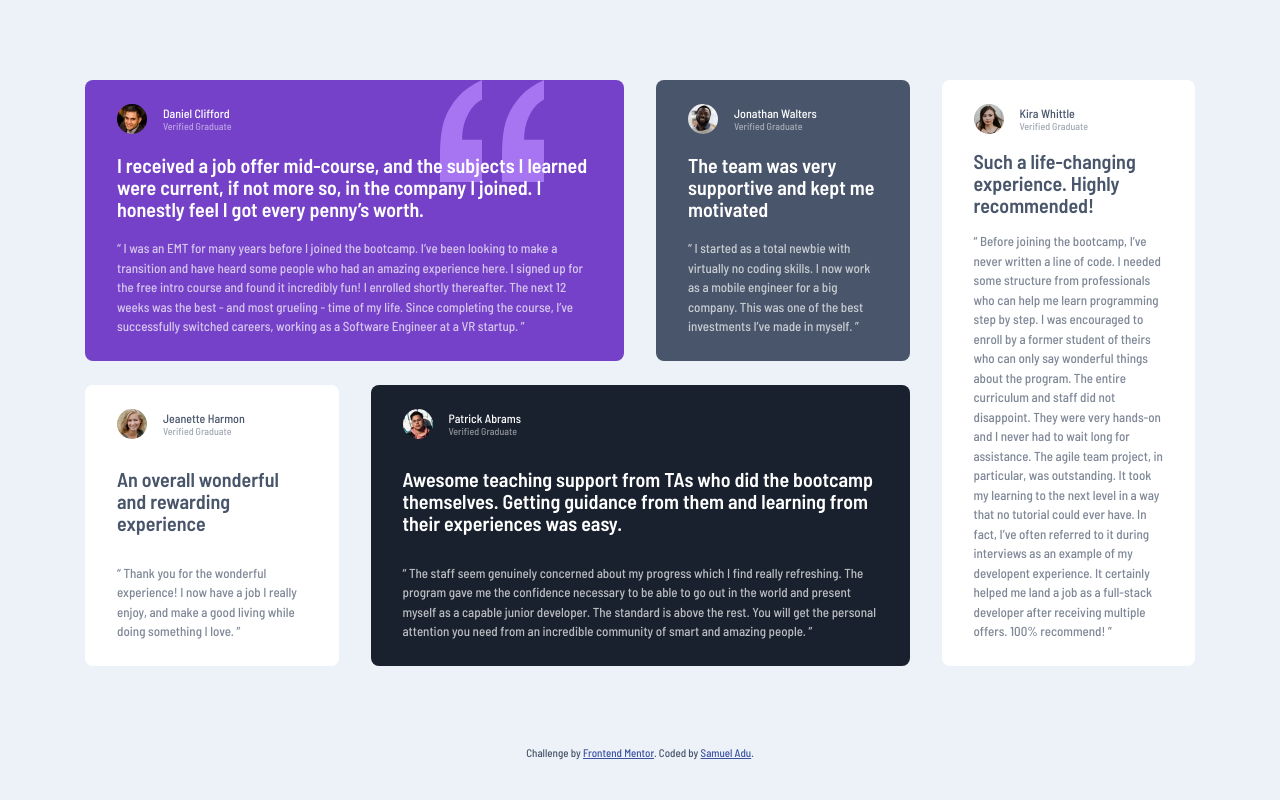
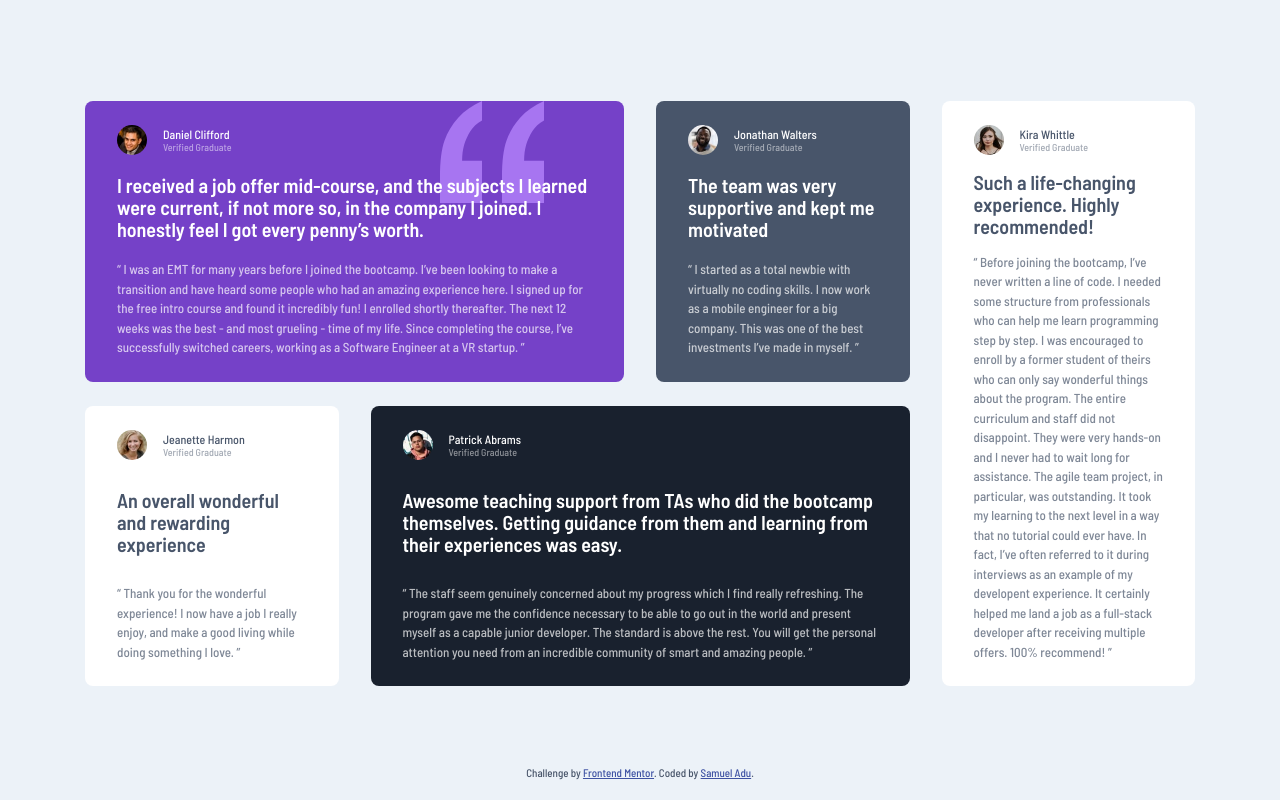
Before and after one commit to samuel-adu/testimonial-grid-section, a plain HTML site: page index.html in a window 1280 px wide. Drawn offline with Linux system fonts and the light colour scheme.

Commit message:
center cardlist

```diff
--- a/style.css
+++ b/style.css
@@ -17,6 +17,11 @@ body {
   font-family: 'Barlow Semi Condensed', sans-serif;
   background: var(--light-grayish-blue);
   color: var(--white);
+  display: flex;
+  flex-direction: column;
+  align-items: center;
+  justify-content: center;
+  min-height: 100svh;
 }
 
 .container {
```
